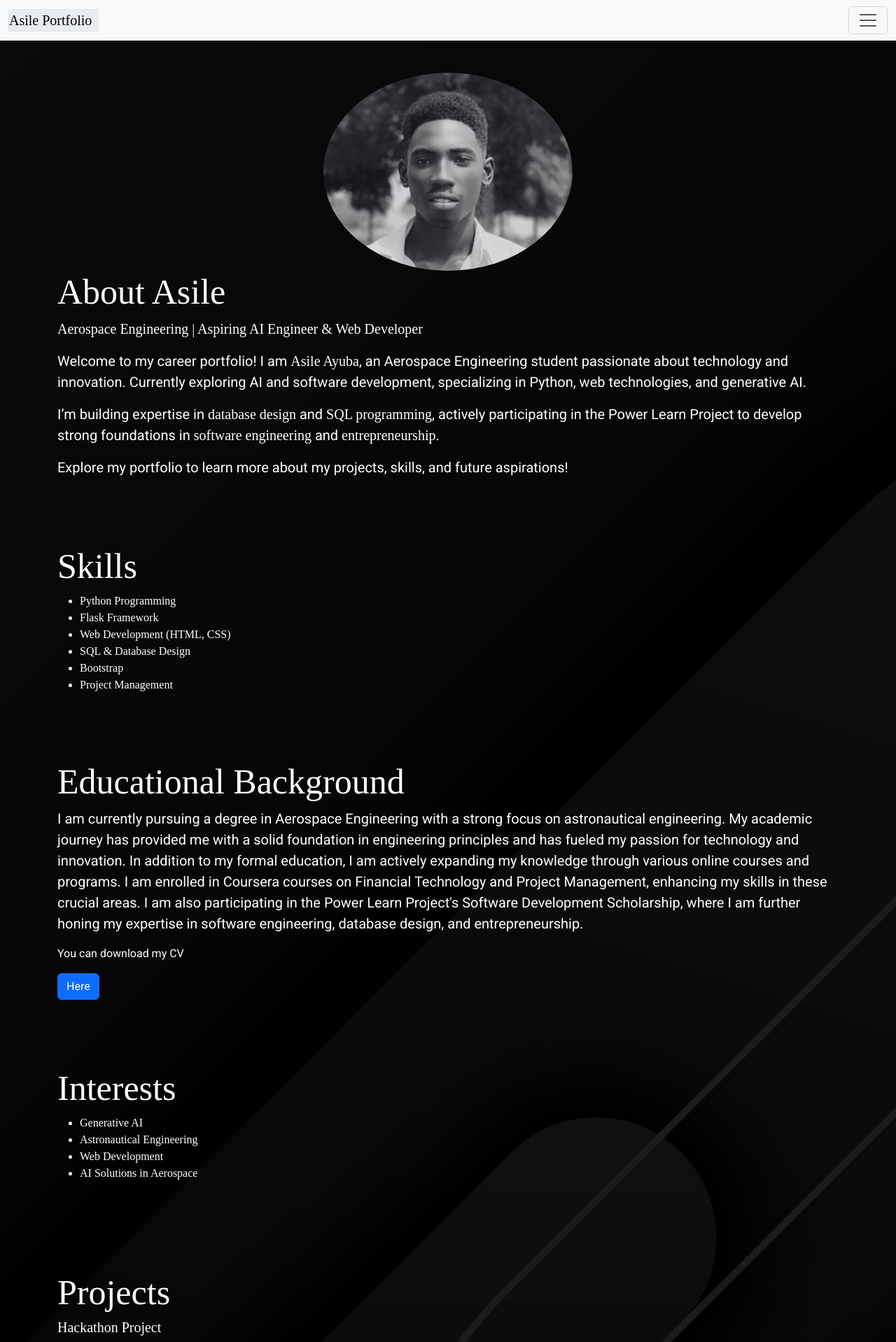
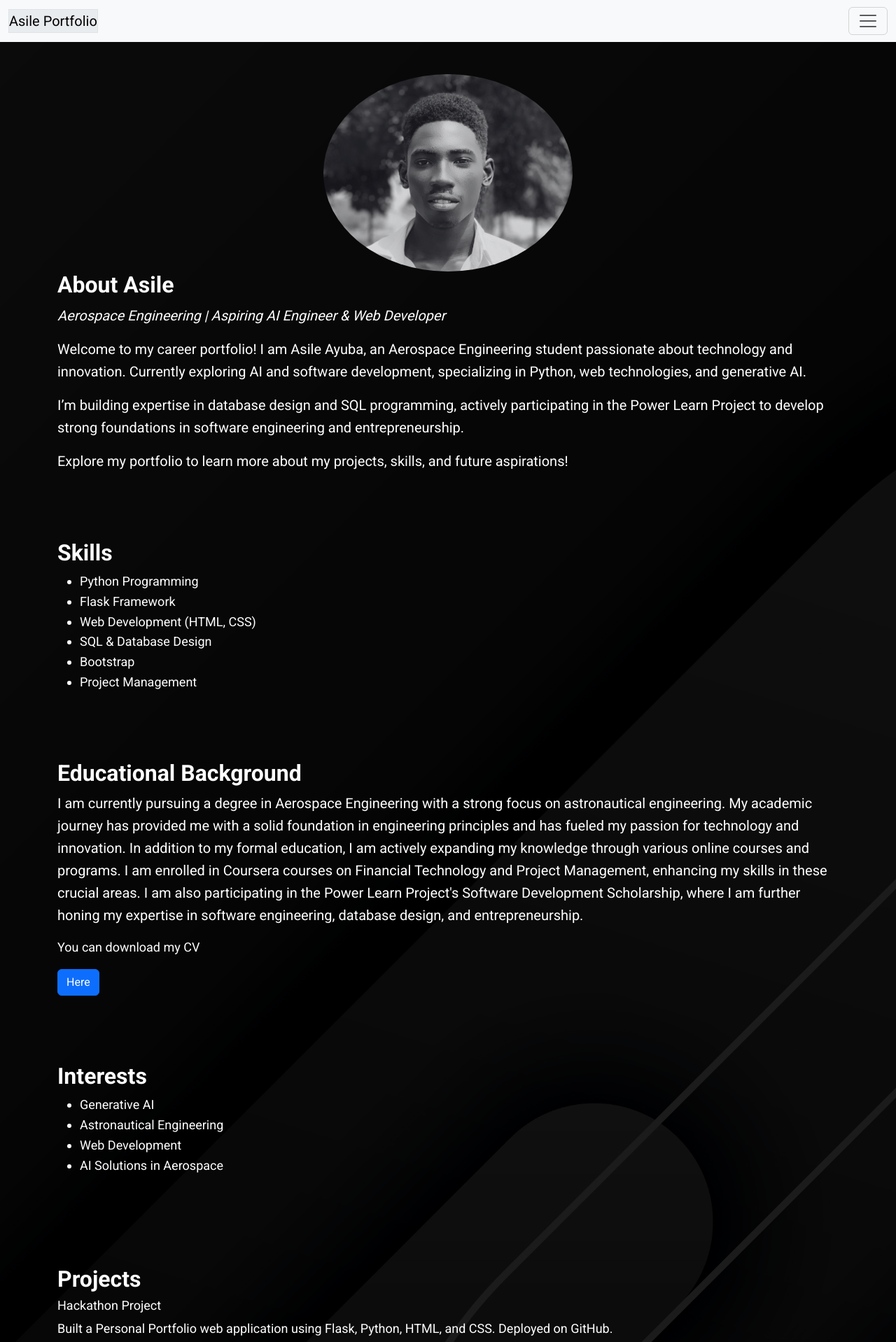
Before and after one commit to asileayuba/Asile-Career-Website, a Flask app: page / in a window 1280 px wide. Shown: the top 1918 px of the page at 70% size. Run offline with Flask 3, Linux system fonts and the light colour scheme; some libraries are stand-ins or nearby versions.

Commit message:
Update on font-familiy

```diff
--- a/templates/home.html
+++ b/templates/home.html
@@ -10,18 +10,20 @@
 
     <title>Asile Portfolio</title>
     <style>
+        /* Apply Roboto font family to the entire page */
         * {
-            font-family: 'Times New Roman', Times, serif;
+            font-family: 'Roboto', sans-serif;
         }
 
-        /* Background image with a dark overlay */
+        /* Adjust global font sizes for uniformity and Background image with a dark overlay  */
         body {
             background-image: url("{{ url_for('static', filename='Background-Image.jpg') }}");
             background-size: cover;
             background-position: center;
             position: relative;
             color: white; /* Ensure text is white */
-            font-family: 'Roboto', sans-serif; /* Set the default font-family for the entire page */
+            font-size: 16px; /* Base font size */
+            line-height: 1.6;
         }
 
         /* Overlay to darken background */
@@ -36,26 +38,24 @@
             z-index: -1;
         }
 
-        /* Adjusting text colors for better readability */
-        h1, h2, p, ul, li, h5 {
-            color: #ffffff; /* White text */
+        h1, h2 {
+            font-family: 'Roboto', sans-serif;
+            font-weight: 700;
+            font-size: 2.5rem;
         }
 
+        p, ul, li, h5 {
+            font-size: 1.125rem;
+        }
+
+        /* Specific adjustments for better consistency */
         h2 {
-            font-size: 50px;
-            font-family: 'Times New Roman', Times, serif;
-            font-weight: normal;
+            font-size: 2rem;
             text-align: left;
         }
 
-        #banner {
-            width: 100%;
-            height: 360px;
-            object-fit: cover;
-        }
-
-        p {
-            font-family: Roboto;
+        .social-links a {
+            font-size: 1.5rem; /* Icons will have a nice consistent size */
         }
 
         #container {
@@ -86,7 +86,18 @@
         section {
             padding-top: 80px; /* Adjust this value to match the height of your navbar */
         }
+
+        .form-control {
+            font-size: 1rem; /* Form input text size */
+        }
+
+        /* Footer text size */
+        footer p {
+            font-size: 0.875rem;
+        }
     </style>
+
+
 </head>
 <body>
 
@@ -146,7 +157,7 @@
                 </div>
             </div>
             <h2>About Asile</h2>
-            <p class="lead"><strong>Aerospace Engineering | Aspiring AI Engineer & Web Developer</strong></p>
+            <p class="lead"><strong><em>Aerospace Engineering | Aspiring AI Engineer & Web Developer</em></strong></p>
             <p class="lead">Welcome to my career portfolio! I am <strong>Asile Ayuba</strong>, an Aerospace Engineering student passionate about technology and innovation. Currently exploring AI and software development, specializing in Python, web technologies, and generative AI.</p>
             <p class="lead">I’m building expertise in <strong>database design</strong> and <strong>SQL programming</strong>, actively participating in the Power Learn Project to develop strong foundations in <strong>software engineering</strong> and <strong>entrepreneurship</strong>.</p>
             <p class="lead">Explore my portfolio to learn more about my projects, skills, and future aspirations!</p>
```
